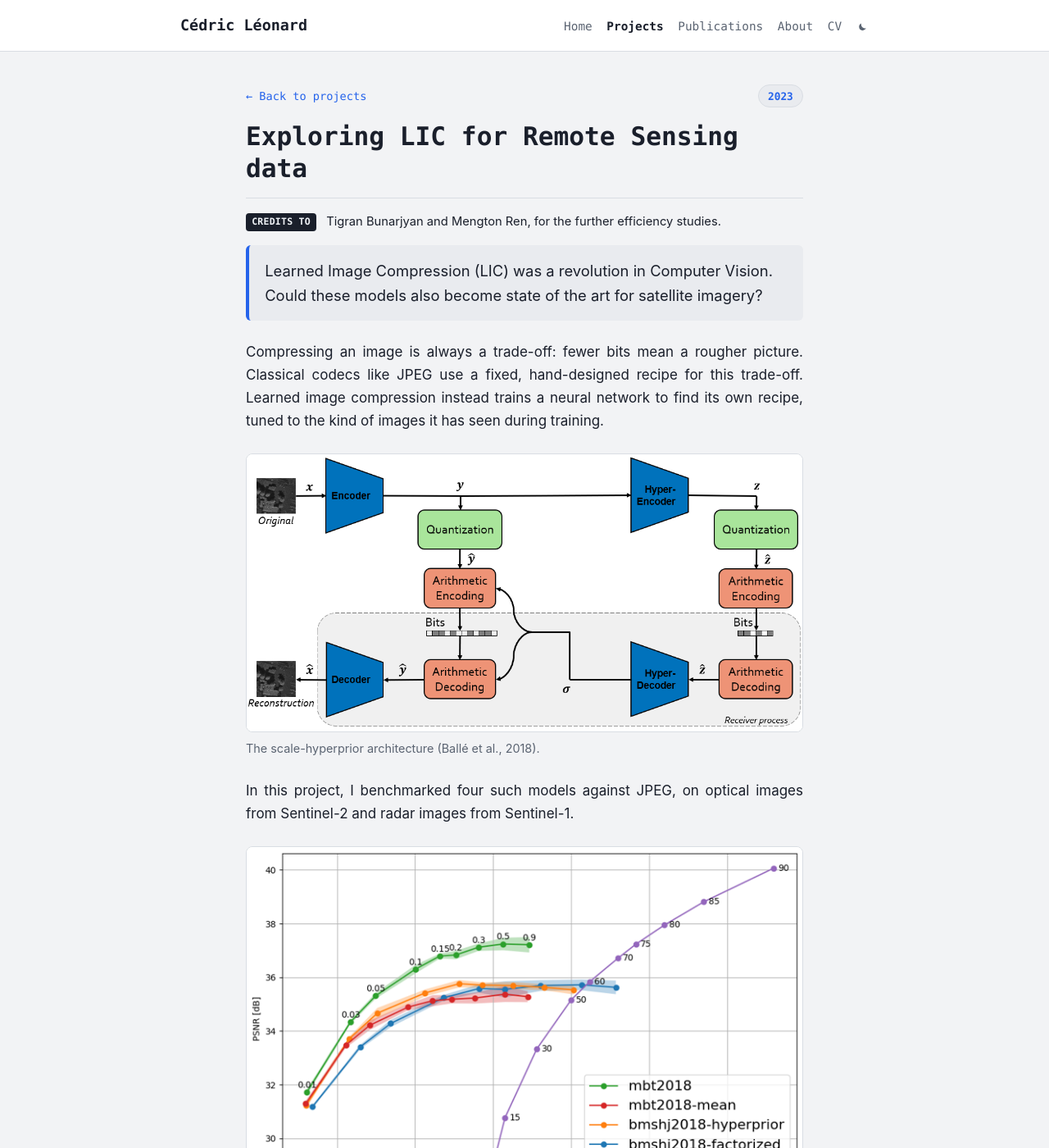
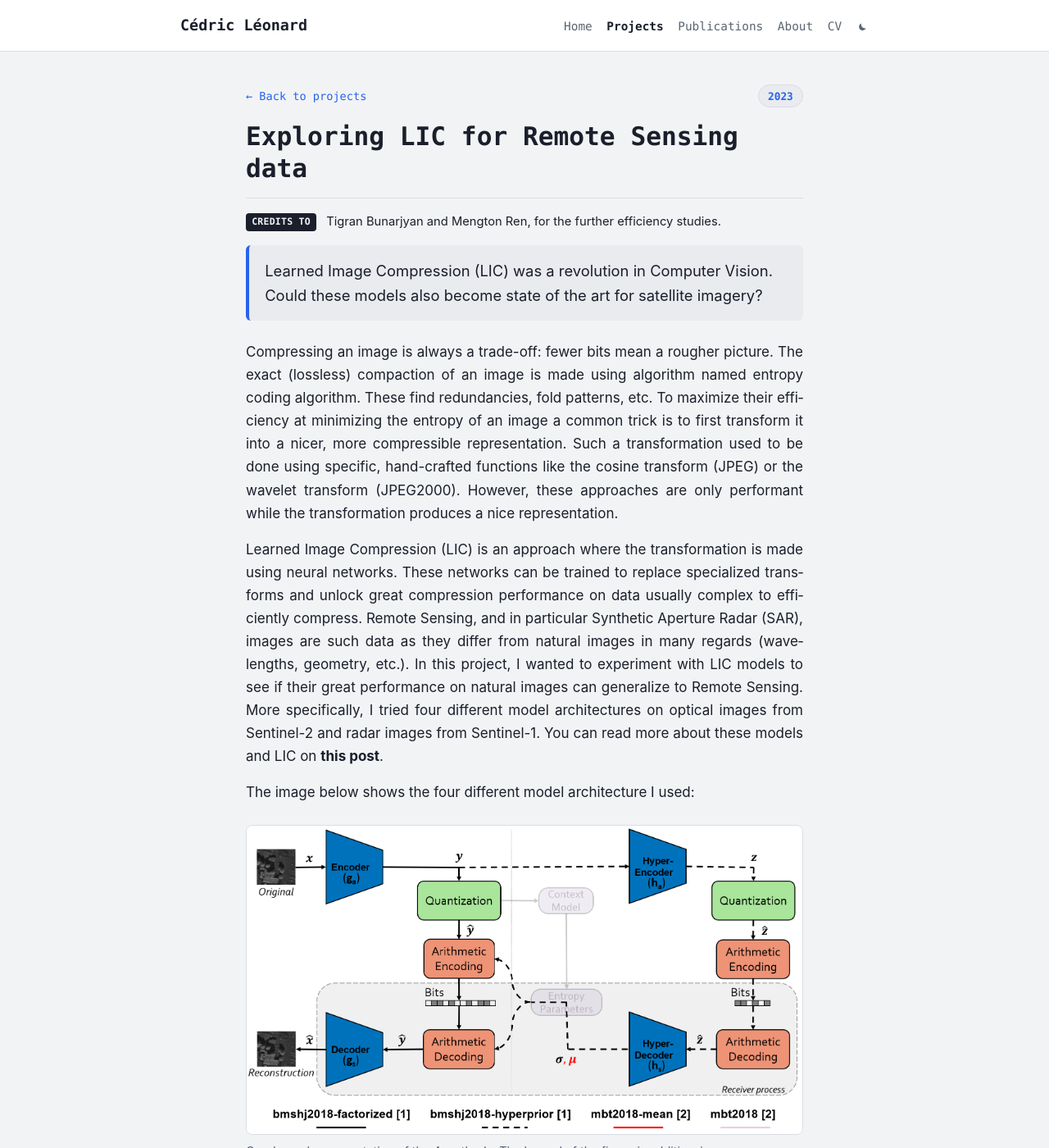
Before and after one commit to CedricLeon/CedricLeon.github.io, a Jekyll site: the page built from _projects/learned-compression-rs.md, in a window 1280 px wide and 1400 px high. Shown: the whole window at 82% size. Built offline with Jekyll 4.4.1, drawn with Linux system fonts in a browser that asks for light colours; some of the changed text lies outside the part shown.

Commit message:
chore(tmp): saving tmp rewriting across machines

```diff
--- a/_config.yml
+++ b/_config.yml
@@ -31,3 +31,4 @@ exclude:
   - Gemfile.lock
   - project_repos/
   - vendor/
+  - _posts/
--- a/_projects/learned-compression-rs.md
+++ b/_projects/learned-compression-rs.md
@@ -3,7 +3,7 @@ title: "Exploring LIC for Remote Sensing data"
 category: research
 order: 1
 project_date: "2023"
-thumb: /assets/projects/learned-compression-rs/architecture.png
+thumb: /assets/projects/learned-compression-rs/all_4_hyper-autoencoders_architectures.png
 thumb_alt: "Hyper-autoencoder learned image compression architecture"
 summary: "Exploring the pros and cons of learned image compression models for optical and SAR satellite imagery."
 tags: [EO, LIC, Sentinel-1/2, EGU24]
@@ -18,15 +18,32 @@ facts:
 footnote: "A fuller, lay-friendly write-up is coming."
 ---
 Compressing an image is always a trade-off: fewer bits mean a rougher picture.
-Classical codecs like JPEG use a fixed, hand-designed recipe for this trade-off.
-Learned image compression instead trains a neural network to find its own recipe, tuned to the kind of images it has seen during training.
-<!-- TODO: Add link to LIC tutorial -->
+The exact (lossless) compaction of an image is made using algorithm named entropy coding algorithm.
+These find redundancies, fold patterns, etc.
+To maximize their efficiency at minimizing the entropy of an image a common trick is to first transform it into a nicer, more compressible representation.
+Such a transformation used to be done using specific, hand-crafted functions like the cosine transform (JPEG) or the wavelet transform (JPEG2000).
+However, these approaches are only performant while the transformation produces a nice representation.
 
-{% include figure.html src="/assets/projects/learned-compression-rs/architecture.png" alt="Hyper-autoencoder compression architecture with encoder, hyper-encoder, quantisation and arithmetic coding." caption="The scale-hyperprior architecture (Ballé et al., 2018)." %}
+Learned Image Compression (LIC) is an approach where the transformation is made using neural networks.
+These networks can be trained to replace specialized transforms and unlock great compression performance on data usually complex to efficiently compress.
+Remote Sensing, and in particular Synthetic Aperture Radar (SAR), images are such data as they differ from natural images in many regards (wavelengths, geometry, etc.).
+In this project, I wanted to experiment with LIC models to see if their great performance on natural images can generalize to Remote Sensing.
+More specifically, I tried four different model architectures on optical images from Sentinel-2 and radar images from Sentinel-1.
+You can read more about these models and LIC on **this post**. <!-- TODO: insert link to upcoming LIC tutorial -->
 
-In this project, I benchmarked four such models against JPEG, on optical images from Sentinel-2 and radar images from Sentinel-1.
+
+<!-- Classical codecs like JPEG use a fixed, hand-designed recipe for this trade-off.
+Learned image compression instead trains a neural network to find its own recipe, tuned to the kind of images it has seen during training. -->
+
+The image below shows the four different model architecture I used:
+
+{% include figure.html src="/assets/projects/learned-compression-rs/all_4_hyper-autoencoders_architectures.png" alt="Hyper-autoencoder compression architecture with encoder, hyper-encoder, quantisation and arithmetic coding." caption="Condensed representation of the 4 methods. The legend of the figure is additive, i.e., `bmshj2018_hyperprior`'s architecture is `bmshj2018_factorized` + the dotted lines, and so on." %}
+
+The last model `mbt2018` is the most sophisticated and uses a hyperprior as well as an autogregressive context model to encode the latents.
+It was interesting to see that, as expected, this model performs the best as it can be seen in the next figure:
 
 {% include figure.html src="/assets/projects/learned-compression-rs/rd-curve.png" alt="Rate–distortion curves: neural codecs achieve higher PSNR than JPEG at low bit-rates." caption="Compression quality vs. compression ratio on EuroSAT-RGB." %}
 
-The learned models did better than JPEG, especially when compressing images down to very few bits. A follow-up student project used this as a starting
+After getting a feeling on how these methods work and what pitfalls I should avoid, I moved to more complex projects, such as
+A follow-up student project used this as a starting
 point to build lighter, more hardware-friendly versions of these networks.
```
Also changed, not shown: TODO.md (+11 -28 lines), _posts/despeckling-sar-with-MERLIN.md (added, +18 -0 lines), _projects/onboard-sar-compression.md (+4 -1 lines), assets/projects/learned-compression-rs/all_4_hyper-autoencoders_architectures.png (added).
